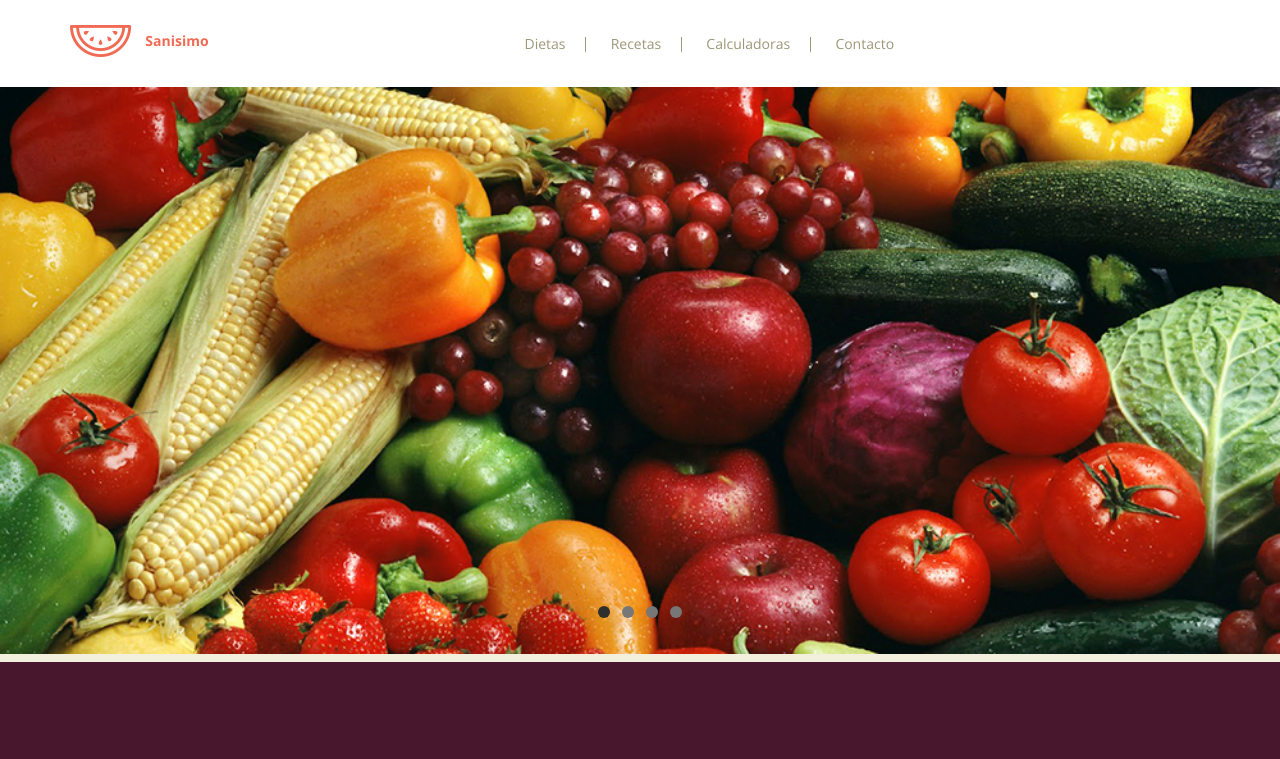
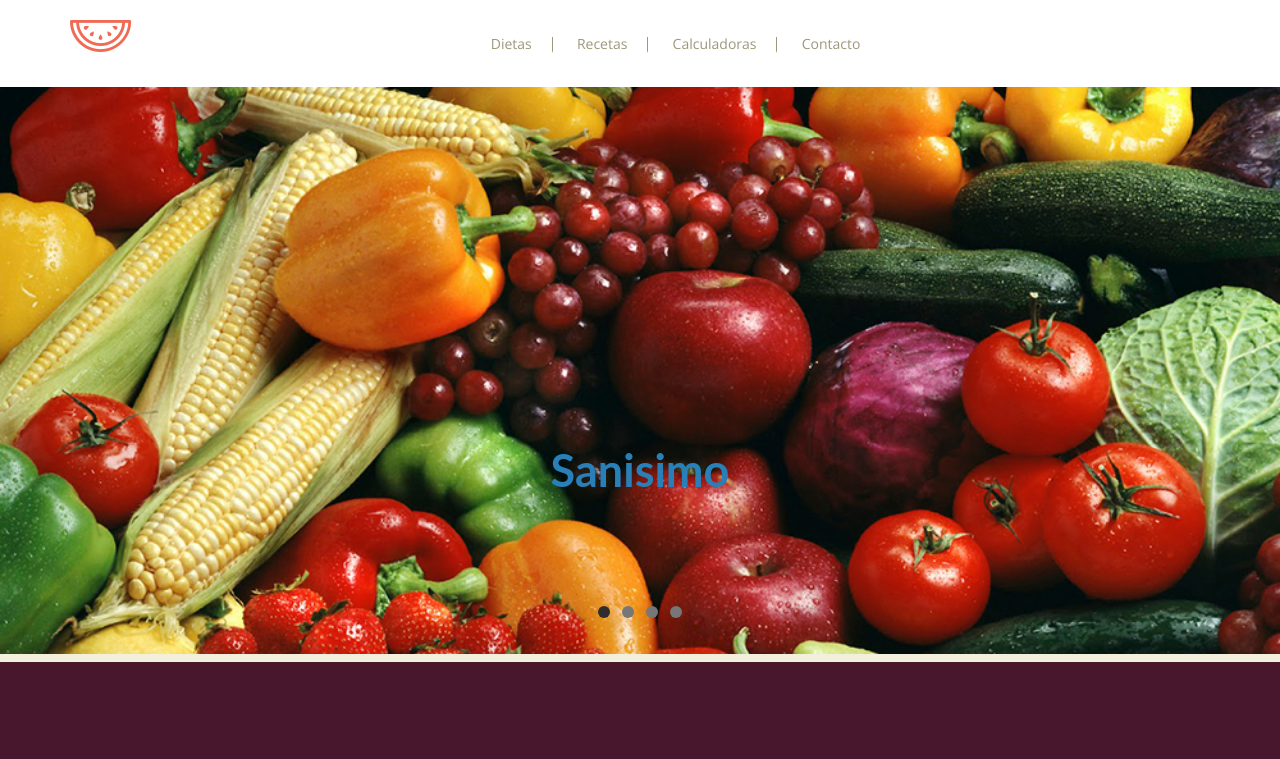
Before and after one commit to gleond633/Nutricion_Web, a plain HTML site: page index.html in a window 1280 px wide. Shown: the top 759 px of the page. Drawn offline with nearby package versions, Linux system fonts and the light colour scheme.

Commit message:
cambios slider
texto en slider

```diff
--- a/FlexSlider.css
+++ b/FlexSlider.css
@@ -100,10 +100,10 @@
   content: '\f002';
 }
 
-.flex-caption p{
+.flex-caption{
 	font-family: Lato;
 	position: absolute;
-	top: 50%;
+	top: 60%;
 	text-align: center;
 	width: 100%;
 	font-size: 45px;
--- a/index.html
+++ b/index.html
@@ -39,7 +39,7 @@
 				<div class="container">
 					<a href="index.html" id="branding" class="pull-left">
 						<i class="icon-watermelon logo"></i>
-						<h1 class="site-title">Sanisimo</h1>
+						<!--h1 class="site-title">Sanisimo</h1-->
 					</a>
 					<!-- Default snippet for navigation -->
 					<div class="main-navigation pull-right">
@@ -70,31 +70,19 @@
 		<ul class="slides">
 			<li>
 				<img src="images/slider1.jpg" alt="">
-				<!--section class="flex-caption">
-					<p><i class="icon-watermelon logo"></i>
-					<br>Sanisimo<br>Su aliado de la salud</p>
-				</section-->
+					<p class="flex-caption">Sanisimo</p>
 			</li>
 			<li>
 				<img src="images/slider2.jpg" alt="">
-				<!--section class="flex-caption">
-					<p><i class="icon-watermelon logo"></i>
-					<br>Sanisimo<br>Su aliado de la salud</p>
-				</section-->
+				<p class="flex-caption">Sanisimo</p>
 			</li>
 			<li>
 				<img src="images/slider3.jpg" alt="">
-				<!--section class="flex-caption">
-					<p><i class="icon-watermelon logo"></i>
-					<br>Sanisimo<br>Su aliado de la salud</p>
-				</section-->
+				<p class="flex-caption">Sanisimo</p>
 			</li>
 			<li>
 				<img src="images/slider4.jpg" alt="">
-				<!--section class="flex-caption">
-					<p><i class="icon-watermelon logo"></i>
-					<br>Sanisimo<br>Su aliado de la salud</p>
-				</section-->
+				<p class="flex-caption">Sanisimo</p>
 			</li>
 	     </ul>
 	</div>
```
